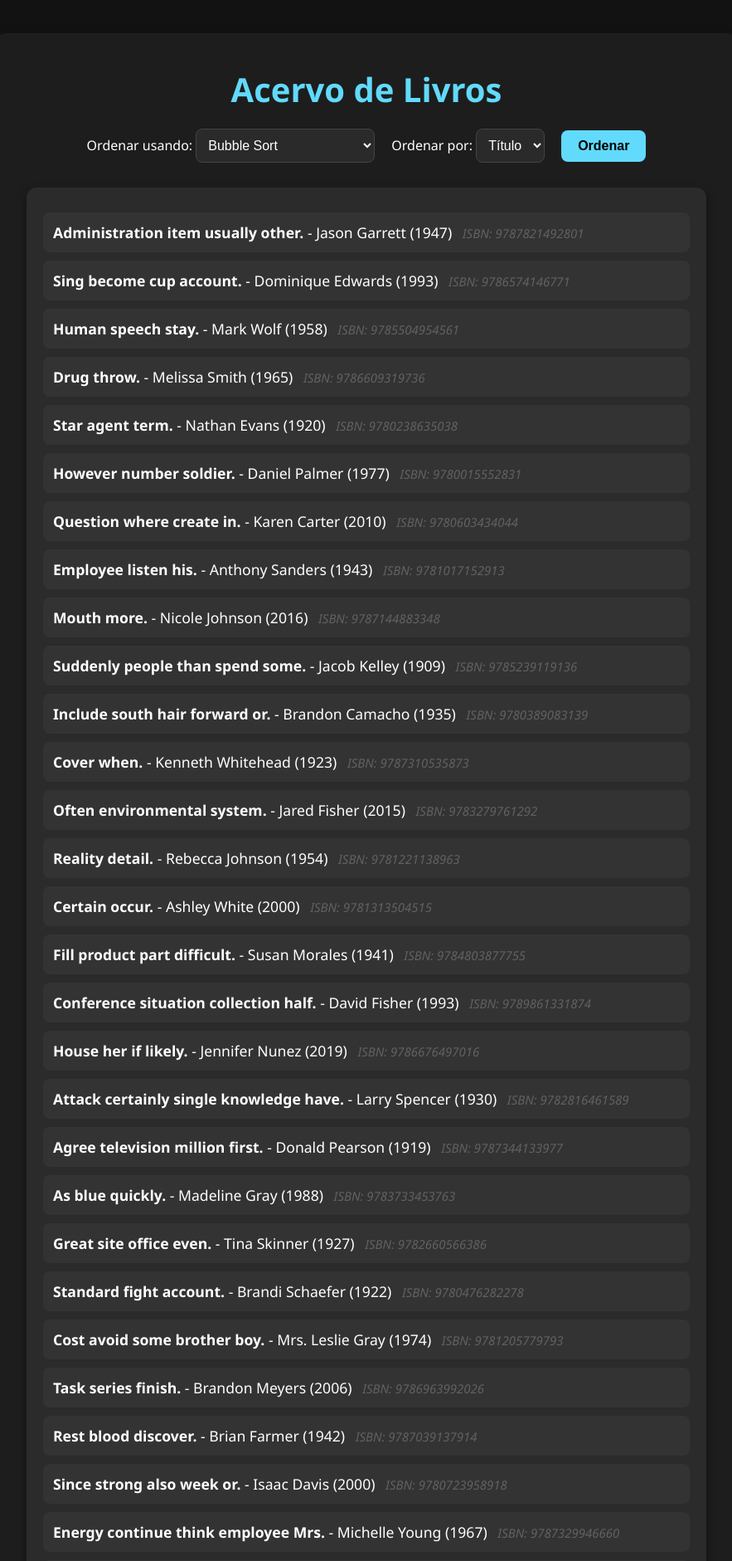
After one commit to gabrieldonlopes/ifba_project, a Flask app: page /livros in a window 1280 px wide. The commit adds this page. Shown: the top 1881 px of the page at 83% size, without its empty margins (198-1081 px from the left). Run offline with Flask 3, Linux system fonts and the light colour scheme.

Commit message:
adicao de pagina de livros em estr dados-alg

```diff
--- a/estr_dados-algoritmos/code/main.py
+++ b/estr_dados-algoritmos/code/main.py
@@ -5,7 +5,9 @@ from typing import List
 
 from database import load_db,Livro
 from alg.search_alg import linear_search,binary_search
-
+from alg.sort_alg import (
+    bubble_sort,insertion_sort,selection_sort,merge_sort,quick_sort
+)
 app = Flask(__name__)
 
 acervo_principal: List[Livro] = load_db()
@@ -13,6 +15,9 @@ acervo_principal: List[Livro] = load_db()
 @app.route("/", methods=["GET","POST"])
 def home():
     resultado = []
+    iteracoes = 0
+    tempo = 0
+    metodo = ""
 
     if request.method == 'POST':
         termo = request.form["termo"]
@@ -21,13 +26,40 @@ def home():
 
         if metodo == "linear":
             resultado, iteracoes, tempo = linear_search(termo,acervo_principal,campo)
-
         elif metodo == "binaria":
             resultado, iteracoes, tempo = binary_search(termo,acervo_principal,campo)
+        print(f"método{metodo}={iteracoes} e {tempo}ms")
 
 
-    return render_template("index.html", resultado=resultado)
+    return render_template("index.html", livros=resultado,metodo=metodo, iteracoes=iteracoes, tempo=tempo)
+
+@app.route("/livros", methods=["GET", "POST"])
+def books():
+    resultado = acervo_principal
+    iteracoes = 0
+    tempo = 0
+    algoritmo = ""
+
+    if request.method == 'POST':
+        algoritmo = request.form.get("algoritmo", "bubble")
+        campo = request.form.get("campo", "titulo")
+
+        if algoritmo == "bubble":
+            resultado, iteracoes, tempo = bubble_sort(acervo_principal, campo)
+        elif algoritmo == "insertion":
+            resultado, iteracoes, tempo = insertion_sort(acervo_principal, campo)
+        elif algoritmo == "selection":
+            resultado, iteracoes, tempo = selection_sort(acervo_principal, campo)
+        elif algoritmo == "merge":
+            resultado, iteracoes, tempo = merge_sort(acervo_principal, campo)
+        elif algoritmo == "quick":
+            resultado, iteracoes, tempo = quick_sort(acervo_principal, campo)
+        elif algoritmo == "simple_quick":
+            resultado, iteracoes, tempo = quick_sort(acervo_principal, campo)  # Nome diferente para evitar conflito
+
+
+    return render_template("books.html", livros=resultado, algoritmo=algoritmo, iteracoes=iteracoes, tempo=tempo)
 
 
 if __name__ == "__main__":
-    app.run()
+    app.run(debug=True)
--- a/estr_dados-algoritmos/code/static/styles.css
+++ b/estr_dados-algoritmos/code/static/styles.css
@@ -1,25 +1,28 @@
+/* Reset padrão para remover margens e paddings */
 * {
     margin: 0;
     padding: 0;
     box-sizing: border-box;
 }
 
+/* Configurações básicas do HTML e Body */
 html, body {
     margin: 0;
     padding: 0;
     display: flex;
     flex-direction: column;
 }
+
 body {
     font-family: 'Segoe UI', Tahoma, Geneva, Verdana, sans-serif;
     background-color: #121212;
     color: #fff;
-    display: flex;
     justify-content: center;
     align-items: center;
     min-height: 100vh;
 }
 
+/* Container principal da página */
 .container {
     flex: 1;
     width: 100%;
@@ -31,6 +34,7 @@ body {
     box-shadow: 0 8px 16px rgba(0, 0, 0, 0.4);
 }
 
+/* Título principal */
 h1 {
     font-size: 2.5rem;
     text-align: center;
@@ -38,17 +42,20 @@ h1 {
     margin-bottom: 20px;
 }
 
+/* Formulários padrão */
 form {
     display: flex;
     flex-direction: column;
     gap: 15px;
 }
 
+/* Labels dos campos */
 label {
     font-size: 1.1rem;
     font-weight: 600;
 }
 
+/* Campos de texto */
 input[type="text"] {
     padding: 12px;
     font-size: 1rem;
@@ -59,6 +66,7 @@ input[type="text"] {
     width: 100%;
 }
 
+/* Botões de rádio */
 .radio-buttons {
     display: flex;
     justify-content: space-between;
@@ -68,6 +76,7 @@ input[type="radio"] {
     margin-right: 8px;
 }
 
+/* Botões padrão */
 button {
     padding: 12px 20px;
     font-size: 1.1rem;
@@ -85,6 +94,7 @@ button:hover {
     transform: scale(1.05);
 }
 
+/* Campos de seleção */
 select {
     padding: 12px;
     font-size: 1rem;
@@ -94,6 +104,7 @@ select {
     color: #fff;
 }
 
+/* Container dos resultados */
 .results-container {
     margin-top: 30px;
     background-color: #2b2b2b;
@@ -107,6 +118,7 @@ select {
     box-shadow: 0 8px 16px rgba(0, 0, 0, 0.7);
 }
 
+/* Lista dos resultados */
 .result-list {
     margin-top: 10px;
     list-style: none;
@@ -126,12 +138,14 @@ select {
     background-color: #444;
 }
 
+/* Mensagem de nenhum resultado */
 .no-results {
     text-align: center;
     color: #e74c3c;
     font-size: 1.1rem;
 }
 
+/* Links da página */
 .links {
     margin-top: 30px;
     display: flex;
@@ -149,6 +163,7 @@ select {
     color: #21a1f1;
 }
 
+/* Rodapé */
 .footer {
     background-color: #181818;
     color: #ccc;
@@ -179,6 +194,127 @@ select {
     line-height: 1.5;
 }
 
+/* Barra de navegação */
+.navbar {
+    width: 100%;
+    background-color: #1d1d1d;
+    padding: 20px;
+    box-shadow: 0 4px 8px rgba(0, 0, 0, 0.4);
+    margin-bottom: 20px;
+}
+
+.navbar-content {
+    max-width: 900px;
+    margin: 0 auto;
+    display: flex;
+    flex-direction: column;
+    gap: 20px;
+}
+
+/* Links da navbar */
+.nav-links {
+    display: flex;
+    justify-content: space-between;
+    margin-top: 10px;
+}
+
+.nav-links a {
+    color: #61dafb;
+    text-decoration: none;
+    font-weight: 600;
+    transition: color 0.3s ease;
+}
+
+.nav-links a:hover {
+    color: #21a1f1;
+}
+
+/* Formulário de ordenação (estilo horizontal) */
+.sort-form {
+    display: flex;
+    flex-direction: row;
+    justify-content: center;
+    align-items: center;
+    gap: 20px;
+    flex-wrap: wrap; /* Responsividade */
+    margin-top: 20px;
+}
+
+.sort-form label {
+    font-size: 1rem;
+    font-weight: 500;
+}
+
+.sort-form select {
+    padding: 10px;
+    font-size: 1rem;
+    border-radius: 8px;
+    border: 1px solid #444;
+    background-color: #2a2a2a;
+    color: #fff;
+}
+
+.sort-form button {
+    padding: 10px 20px;
+    font-size: 1rem;
+    background-color: #61dafb;
+    border: none;
+    border-radius: 8px;
+    font-weight: bold;
+    color: #000;
+    cursor: pointer;
+    transition: background-color 0.3s ease;
+}
+
+.sort-form button:hover {
+    background-color: #21a1f1;
+}
+
+/* Lista de livros */
+.book-list {
+    list-style: none;
+    padding: 0;
+    margin-top: 20px;
+}
+
+.book-list li {
+    background-color: #2b2b2b;
+    margin: 10px 0;
+    padding: 15px;
+    border-radius: 10px;
+    font-size: 1.1rem;
+    transition: background-color 0.3s ease;
+}
+
+.book-list li:hover {
+    background-color: #333;
+}
+.isbn-text {
+    font-size: 0.85em;
+    opacity: 0.9;
+    color: #666;
+    margin-left: 8px;
+    font-style: italic;
+}
+
+.sort-stats {
+    background-color: #2d3748;
+    padding: 10px;
+    border-radius: 5px;
+    margin-bottom: 20px;
+    border-left: 4px solid #63b3ed;
+    box-shadow: 0 2px 4px rgba(0, 0, 0, 0.2);
+}
+
+.sort-stats p {
+    margin: 0;
+    color: #e2e8f0;
+    font-size: 0.9rem;
+    font-weight: 300;
+}
+
+
+/* Responsividade */
 @media (min-width: 768px) {
     .footer-content {
         flex-direction: row;
@@ -187,6 +323,7 @@ select {
         text-align: left;
     }
 }
+
 @media (max-width: 600px) {
     .container {
         padding: 20px;
@@ -201,4 +338,15 @@ select {
         font-size: 1rem;
         padding: 10px;
     }
+
+    .sort-form {
+        flex-direction: column;
+        align-items: stretch;
+    }
+
+    .nav-links {
+        flex-direction: column;
+        align-items: center;
+        gap: 10px;
+    }
 }
--- /dev/null
+++ b/estr_dados-algoritmos/code/templates/books.html
@@ -0,0 +1,79 @@
+<!DOCTYPE html>
+<html lang="pt-br">
+<head>
+    <meta charset="UTF-8">
+    <meta name="viewport" content="width=device-width, initial-scale=1.0">
+    <title>Acervo de Livros</title>
+    <link rel="stylesheet" href="{{ url_for('static', filename='styles.css') }}">
+</head>
+<body>
+    <div class="container">
+        <h1>Acervo de Livros</h1>
+
+        <form method="POST" class="sort-form">
+            <div>
+                <label for="algoritmo">Ordenar usando:</label>
+                <select id="algoritmo" name="algoritmo">
+                    <option value="bubble">Bubble Sort</option>
+                    <option value="insertion">Insertion Sort</option>
+                    <option value="selection">Selection Sort</option>
+                    <option value="merge">Merge Sort</option>
+                    <option value="quick">Quick Sort</option>
+                    <option value="simple_quick">Quick Sort (simplificado)</option>
+                </select>
+            </div>
+
+            <div>
+                <label for="campo">Ordenar por:</label>
+                <select id="campo" name="campo">
+                    <option value="titulo" selected>Título</option>
+                    <option value="autor">Autor</option>
+                    <option value="ano">Ano</option>
+                    <option value="ISBN">ISBN</option>
+                </select>
+            </div>
+
+            <div>
+                <button type="submit">Ordenar</button>
+            </div>
+        </form>
+
+        {% if livros %}
+        <div class="results-container">
+            {% if algoritmo %}
+            <div class="sort-stats">
+                <p>Ordenado com <strong>{{ algoritmo }}</strong> em <strong>{{ "%.2f"|format(tempo) }}ms</strong> usando <strong>{{ iteracoes }}</strong> iterações</p>
+            </div>
+            {% endif %}
+
+            <ul class="result-list">
+                {% for livro in livros %}
+                    <li>
+                        <strong>{{ livro.titulo }}</strong> - {{ livro.autor }} ({{ livro.ano }})
+                        <span class="isbn-text"> ISBN: {{ livro.ISBN }}</span>
+                    </li>
+                {% endfor %}
+            </ul>
+        </div>
+        {% else %}
+        <p class="no-results">Nenhum livro encontrado.</p>
+        {% endif %}
+
+
+        <div class="links">
+            <a href="/">🔍 Voltar para a Busca</a>
+            <a href="/estatisticas">📊 Ver Estatísticas</a>
+        </div>
+    </div>
+
+    <footer class="footer">
+        <div class="footer-content">
+            <p><strong>Nome:</strong> Gabriel do Nascimento Lopes</p>
+            <p><strong>Turma:</strong> 3º Ano B</p>
+            <p><strong>Atividade:</strong> UN2: AV2 - Sistema de Busca e Ordenação de Acervo de Livros</p>
+            <p><strong>Email:</strong> <a href="mailto:gabriellopes.zip@email.com">gabriellopes.zip@email.com</a></p>
+            <p><strong>GitHub:</strong> <a href="https://github.com/gabrieldonlopes/ifba_project/tree/main/estr_dados-algoritmos/code" target="_blank">github.com/gabrieldonlopes</a></p>
+        </div>
+    </footer>
+</body>
+</html>
```
Also changed, not shown: estr_dados-algoritmos/code/alg/sort_alg.py (+97 -92 lines), estr_dados-algoritmos/code/templates/index.html (+13 -7 lines).
